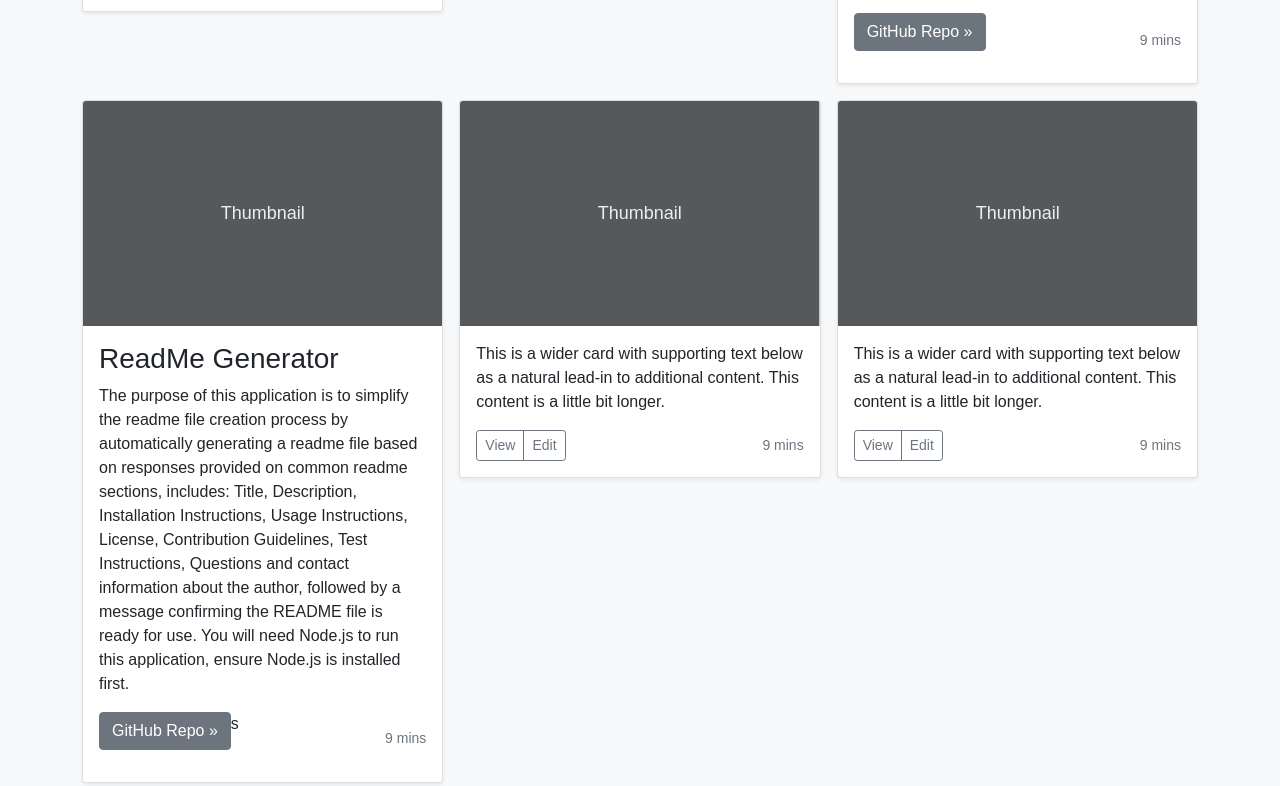
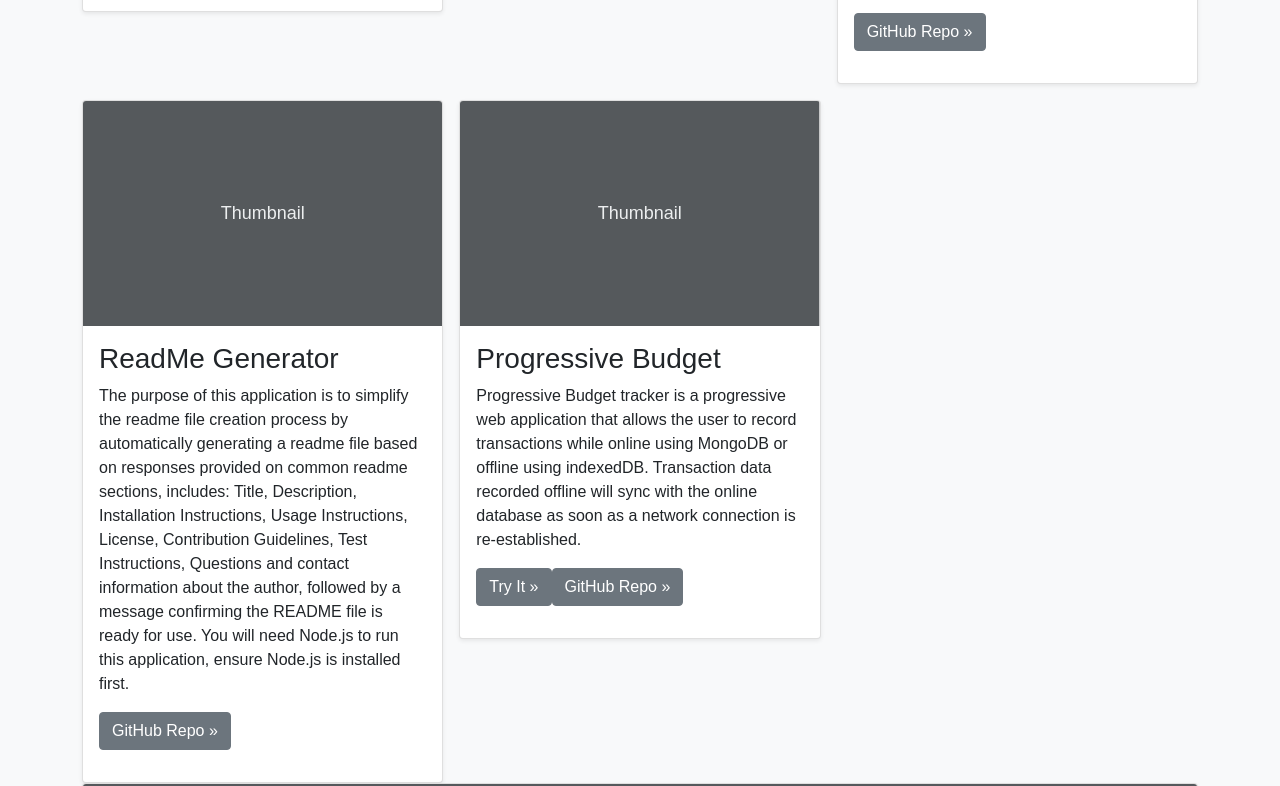
Before and after one commit to lpaschka37/LP_Portfolio, a plain HTML site: page more.html in a window 1280 px wide. Shown: the part 1754-2540 px from the top of the page. Drawn offline with nearby package versions, Linux system fonts and the light colour scheme.

Commit message:
updates to more page

```diff
--- a/more.html
+++ b/more.html
@@ -183,7 +183,6 @@
                 <div class="btn-group">
                   <p><a class="btn btn-secondary m-auto" target="_blank" href="https://github.com/lpaschka37/Team_Generator">GitHub Repo &raquo;</a></p>
                 </div>
-                <small class="text-muted">9 mins</small>
               </div>
             </div>
           </div>
@@ -199,8 +198,24 @@
               <div class="d-flex justify-content-between align-items-center">
                 <div class="btn-group">
                   <p><a class="btn btn-secondary m-auto" target="_blank" href="https://github.com/lpaschka37/ReadMe_Generator">GitHub Repo &raquo;</a></p>
-                 s</div>
-                <small class="text-muted">9 mins</small>
+                </div>
+               </div>
+            </div>
+          </div>
+        </div>
+        <div class="col">
+          <div class="card shadow-sm">
+            <svg class="bd-placeholder-img card-img-top" width="100%" height="225" xmlns="http://www.w3.org/2000/svg" role="img" aria-label="Placeholder: Thumbnail" preserveAspectRatio="xMidYMid slice" focusable="false"><title>Placeholder</title><rect width="100%" height="100%" fill="#55595c"/><text x="50%" y="50%" fill="#eceeef" dy=".3em">Thumbnail</text></svg>
+
+            <div class="card-body">
+              <h3>Progressive Budget</h3>
+              <p class="card-text">Progressive Budget tracker is a progressive web application that allows the user to record transactions while online using MongoDB or offline using indexedDB. Transaction data recorded offline will sync with the online database as soon as a network connection is re-established.</p>
+              <div class="d-flex justify-content-between align-items-center">
+                <div class="btn-group">
+                  <p><a class="btn btn-secondary" target="_blank" href="https://glacial-garden-61716.herokuapp.com/">Try It &raquo;</a></p>
+                  <p><a class="btn btn-secondary m-auto" target="_blank" href="https://github.com/lpaschka37/Progressive_Budget">GitHub Repo &raquo;</a></p>
+                </div>
+                </div>
               </div>
             </div>
           </div>
@@ -216,23 +231,6 @@
                   <button type="button" class="btn btn-sm btn-outline-secondary">View</button>
                   <button type="button" class="btn btn-sm btn-outline-secondary">Edit</button>
                 </div>
-                <small class="text-muted">9 mins</small>
-              </div>
-            </div>
-          </div>
-        </div>
-        <div class="col">
-          <div class="card shadow-sm">
-            <svg class="bd-placeholder-img card-img-top" width="100%" height="225" xmlns="http://www.w3.org/2000/svg" role="img" aria-label="Placeholder: Thumbnail" preserveAspectRatio="xMidYMid slice" focusable="false"><title>Placeholder</title><rect width="100%" height="100%" fill="#55595c"/><text x="50%" y="50%" fill="#eceeef" dy=".3em">Thumbnail</text></svg>
-
-            <div class="card-body">
-              <p class="card-text">This is a wider card with supporting text below as a natural lead-in to additional content. This content is a little bit longer.</p>
-              <div class="d-flex justify-content-between align-items-center">
-                <div class="btn-group">
-                  <button type="button" class="btn btn-sm btn-outline-secondary">View</button>
-                  <button type="button" class="btn btn-sm btn-outline-secondary">Edit</button>
-                </div>
-                <small class="text-muted">9 mins</small>
               </div>
             </div>
           </div>
```
